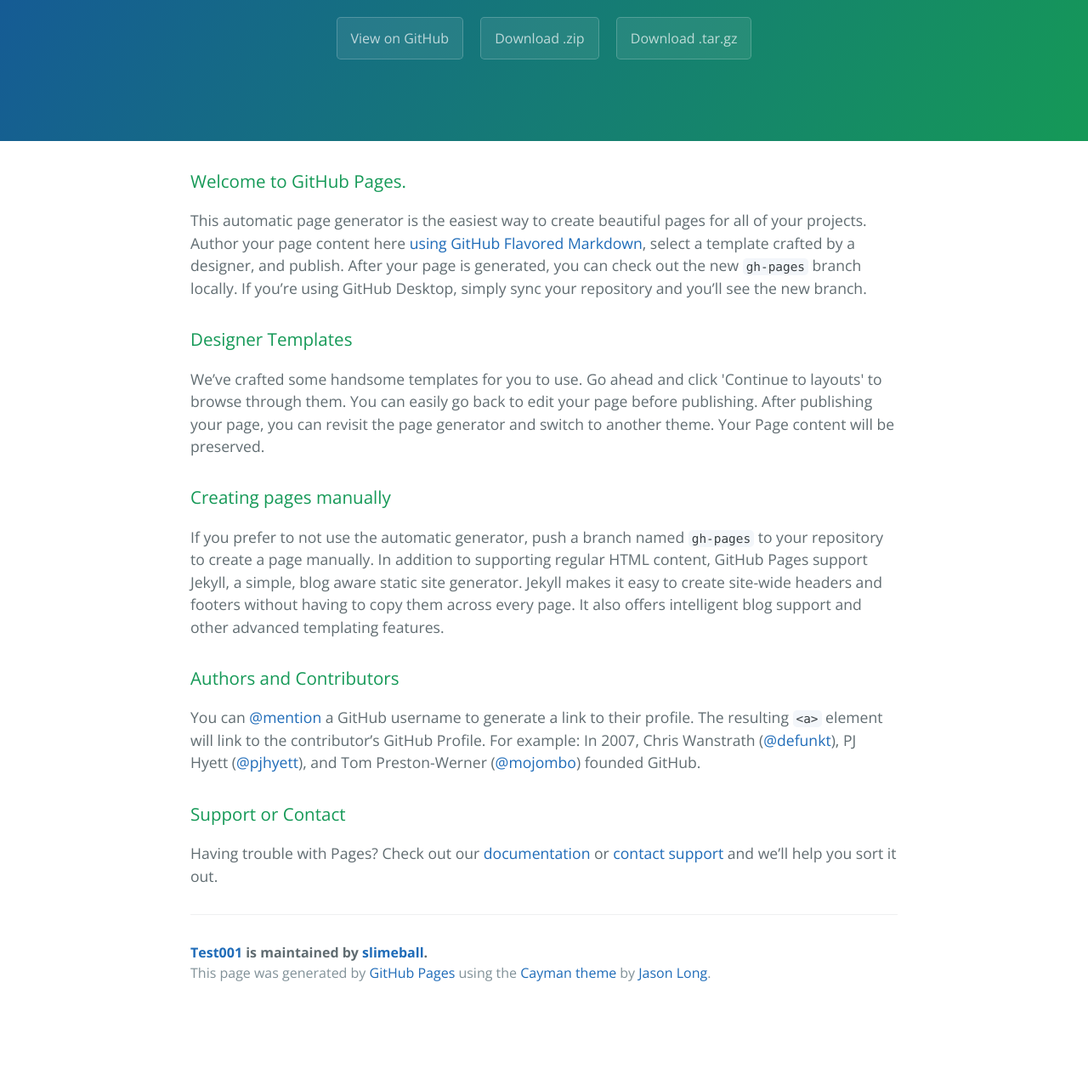
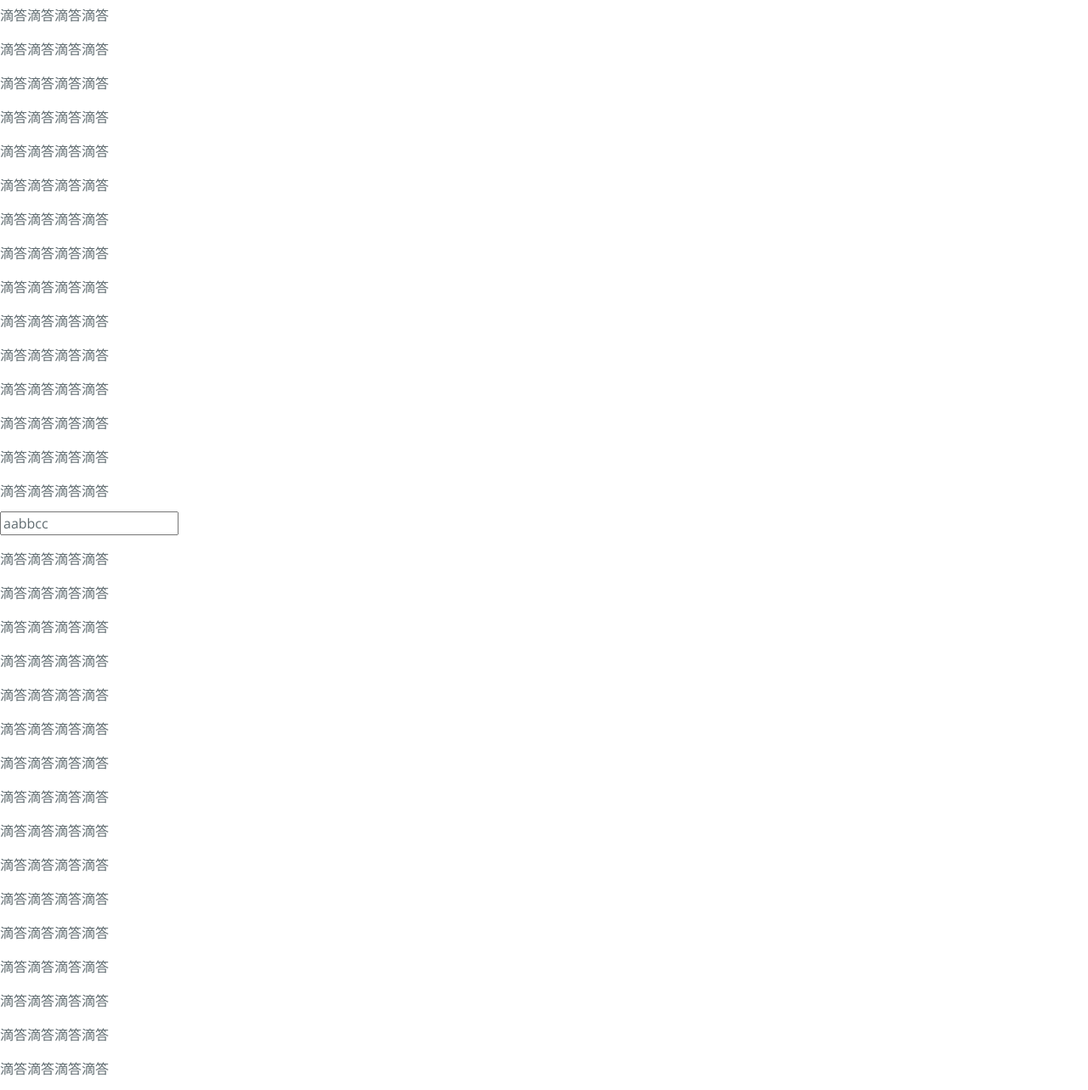
Before and after one commit to Alexixyc/Capella, a plain HTML site: page index.html in a window 1280 px wide. Shown: the part 170-1453 px from the top of the page at 85% size. Before the commit the page ends 1359 px from the top, so only its background shows below. Drawn offline with nearby package versions, Linux system fonts and the light colour scheme.

Commit message:
Update index.html

```diff
--- a/index.html
+++ b/index.html
@@ -10,48 +10,8 @@
     <link rel="stylesheet" type="text/css" href="stylesheets/github-light.css" media="screen">
   </head>
   <body>
-    <section class="page-header">
-      <h1 class="project-name">Test001</h1>
-      <h2 class="project-tagline"></h2>
-      <a href="https://github.com/slimeball/test001" class="btn">View on GitHub</a>
-      <a href="https://github.com/slimeball/test001/zipball/master" class="btn">Download .zip</a>
-      <a href="https://github.com/slimeball/test001/tarball/master" class="btn">Download .tar.gz</a>
-    </section>
-
-    <section class="main-content">
-      <h3>
-<a id="welcome-to-github-pages" class="anchor" href="#welcome-to-github-pages" aria-hidden="true"><span aria-hidden="true" class="octicon octicon-link"></span></a>Welcome to GitHub Pages.</h3>
-
-<p>This automatic page generator is the easiest way to create beautiful pages for all of your projects. Author your page content here <a href="https://guides.github.com/features/mastering-markdown/">using GitHub Flavored Markdown</a>, select a template crafted by a designer, and publish. After your page is generated, you can check out the new <code>gh-pages</code> branch locally. If you’re using GitHub Desktop, simply sync your repository and you’ll see the new branch.</p>
-
-<h3>
-<a id="designer-templates" class="anchor" href="#designer-templates" aria-hidden="true"><span aria-hidden="true" class="octicon octicon-link"></span></a>Designer Templates</h3>
-
-<p>We’ve crafted some handsome templates for you to use. Go ahead and click 'Continue to layouts' to browse through them. You can easily go back to edit your page before publishing. After publishing your page, you can revisit the page generator and switch to another theme. Your Page content will be preserved.</p>
-
-<h3>
-<a id="creating-pages-manually" class="anchor" href="#creating-pages-manually" aria-hidden="true"><span aria-hidden="true" class="octicon octicon-link"></span></a>Creating pages manually</h3>
-
-<p>If you prefer to not use the automatic generator, push a branch named <code>gh-pages</code> to your repository to create a page manually. In addition to supporting regular HTML content, GitHub Pages support Jekyll, a simple, blog aware static site generator. Jekyll makes it easy to create site-wide headers and footers without having to copy them across every page. It also offers intelligent blog support and other advanced templating features.</p>
-
-<h3>
-<a id="authors-and-contributors" class="anchor" href="#authors-and-contributors" aria-hidden="true"><span aria-hidden="true" class="octicon octicon-link"></span></a>Authors and Contributors</h3>
-
-<p>You can <a href="https://help.github.com/articles/basic-writing-and-formatting-syntax/#mentioning-users-and-teams" class="user-mention">@mention</a> a GitHub username to generate a link to their profile. The resulting <code>&lt;a&gt;</code> element will link to the contributor’s GitHub Profile. For example: In 2007, Chris Wanstrath (<a href="https://github.com/defunkt" class="user-mention">@defunkt</a>), PJ Hyett (<a href="https://github.com/pjhyett" class="user-mention">@pjhyett</a>), and Tom Preston-Werner (<a href="https://github.com/mojombo" class="user-mention">@mojombo</a>) founded GitHub.</p>
-
-<h3>
-<a id="support-or-contact" class="anchor" href="#support-or-contact" aria-hidden="true"><span aria-hidden="true" class="octicon octicon-link"></span></a>Support or Contact</h3>
-
-<p>Having trouble with Pages? Check out our <a href="https://help.github.com/pages">documentation</a> or <a href="https://github.com/contact">contact support</a> and we’ll help you sort it out.</p>
-
-      <footer class="site-footer">
-        <span class="site-footer-owner"><a href="https://github.com/slimeball/test001">Test001</a> is maintained by <a href="https://github.com/slimeball">slimeball</a>.</span>
-
-        <span class="site-footer-credits">This page was generated by <a href="https://pages.github.com">GitHub Pages</a> using the <a href="https://github.com/jasonlong/cayman-theme">Cayman theme</a> by <a href="https://twitter.com/jasonlong">Jason Long</a>.</span>
-      </footer>
-
-    </section>
-
+    <p>滴答滴答滴答滴答</p> <p>滴答滴答滴答滴答</p> <p>滴答滴答滴答滴答</p> <p>滴答滴答滴答滴答</p> <p>滴答滴答滴答滴答</p> <p>滴答滴答滴答滴答</p> <p>滴答滴答滴答滴答</p> <p>滴答滴答滴答滴答</p> <p>滴答滴答滴答滴答</p> <p>滴答滴答滴答滴答</p> <p>滴答滴答滴答滴答</p> <p>滴答滴答滴答滴答</p> <p>滴答滴答滴答滴答</p> <p>滴答滴答滴答滴答</p> <p>滴答滴答滴答滴答</p> <p>滴答滴答滴答滴答</p> <p>滴答滴答滴答滴答</p> <p>滴答滴答滴答滴答</p> <p>滴答滴答滴答滴答</p> <p>滴答滴答滴答滴答</p> <p>滴答滴答滴答滴答</p> <p>滴答滴答滴答滴答</p> <p>滴答滴答滴答滴答</p> <p>滴答滴答滴答滴答</p> <p>滴答滴答滴答滴答</p> <p>滴答滴答滴答滴答</p> <p>滴答滴答滴答滴答</p> <p>滴答滴答滴答滴答</p> <p>滴答滴答滴答滴答</p> <p>滴答滴答滴答滴答</p> <p>滴答滴答滴答滴答</p> <p>滴答滴答滴答滴答</p> <p>滴答滴答滴答滴答</p> <p>滴答滴答滴答滴答</p> <p>滴答滴答滴答滴答</p> <p>滴答滴答滴答滴答</p> <p>滴答滴答滴答滴答</p> <p>滴答滴答滴答滴答</p> <p>滴答滴答滴答滴答</p> <p>滴答滴答滴答滴答</p> <p>滴答滴答滴答滴答</p> <p>滴答滴答滴答滴答</p> <p>滴答滴答滴答滴答</p> <p>滴答滴答滴答滴答</p> <p>滴答滴答滴答滴答</p>
+  <div style="position: fixed;bottom:0;">	<input type="text" value="aabbcc"></div>
 
   </body>
 </html>
```
